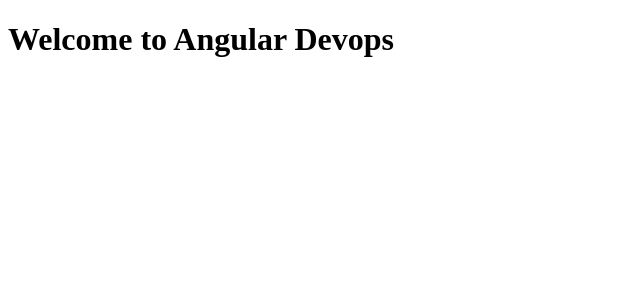
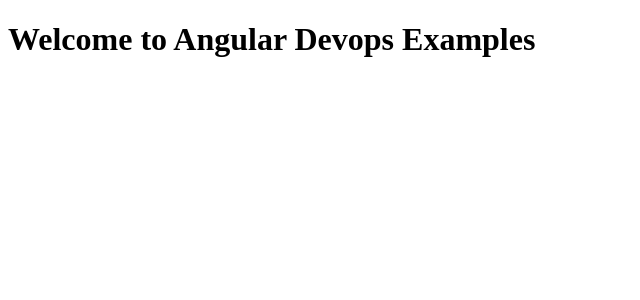
Before and after one commit to sachinmishra007/sachinDEVOPS, an Angular app in the folder angular-project/: page / in a window 1280 px wide. Shown: the top 300 px of the page, without its empty margins (0-640 px from the left). Built offline with nearby package versions, Linux system fonts and the light colour scheme.

Commit message:
Commits (#11)

```diff
--- a/angular-project/src/app/app.component.html
+++ b/angular-project/src/app/app.component.html
@@ -1,3 +1,3 @@
 <h1>
-  Welcome to Angular Devops
+  Welcome to Angular Devops Examples
 </h1>
```
